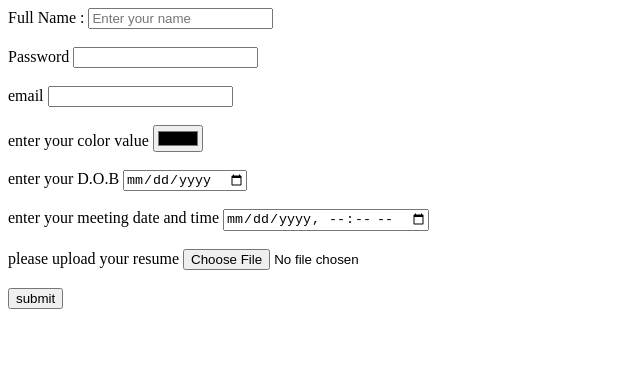
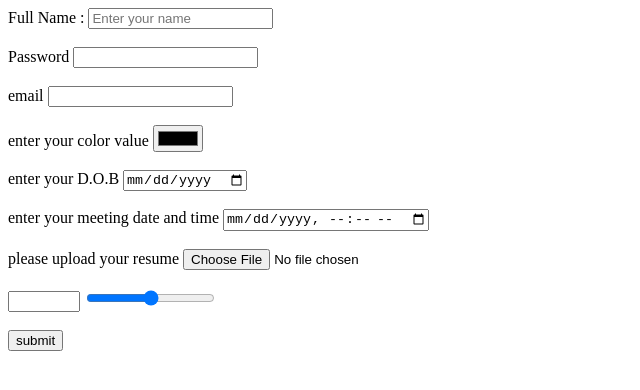
Before and after one commit to Nakulsolanki61/fullstack, a plain HTML site: page form.html in a window 1280 px wide. Shown: the whole page, without its empty margins (0-640 px from the left). Drawn offline with Linux system fonts and the light colour scheme.

Commit message:
create form

```diff
--- a/form.html
+++ b/form.html
@@ -31,6 +31,11 @@
         <label for="resume">please upload your resume</label>
         <input type="file" id="resume">
         <br><br>
+        <input type="hidden" value="3168" id="studentid">
+
+        <input type="number" max="2020" min="2010">
+        <input type="range" min="0" max="10">
+        <br><br>
         <input type="submit" value="submit">
     </form>
 </body>
```
